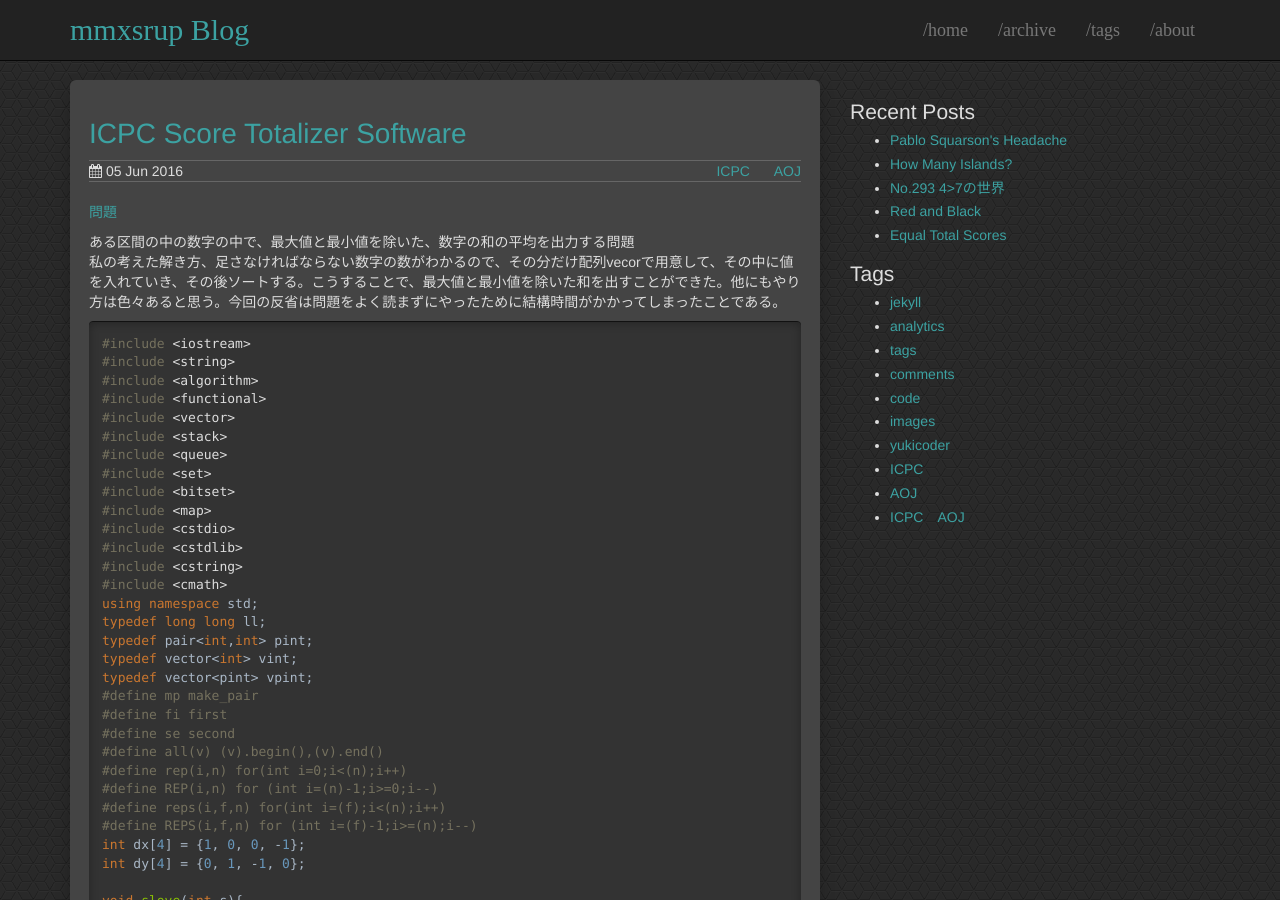
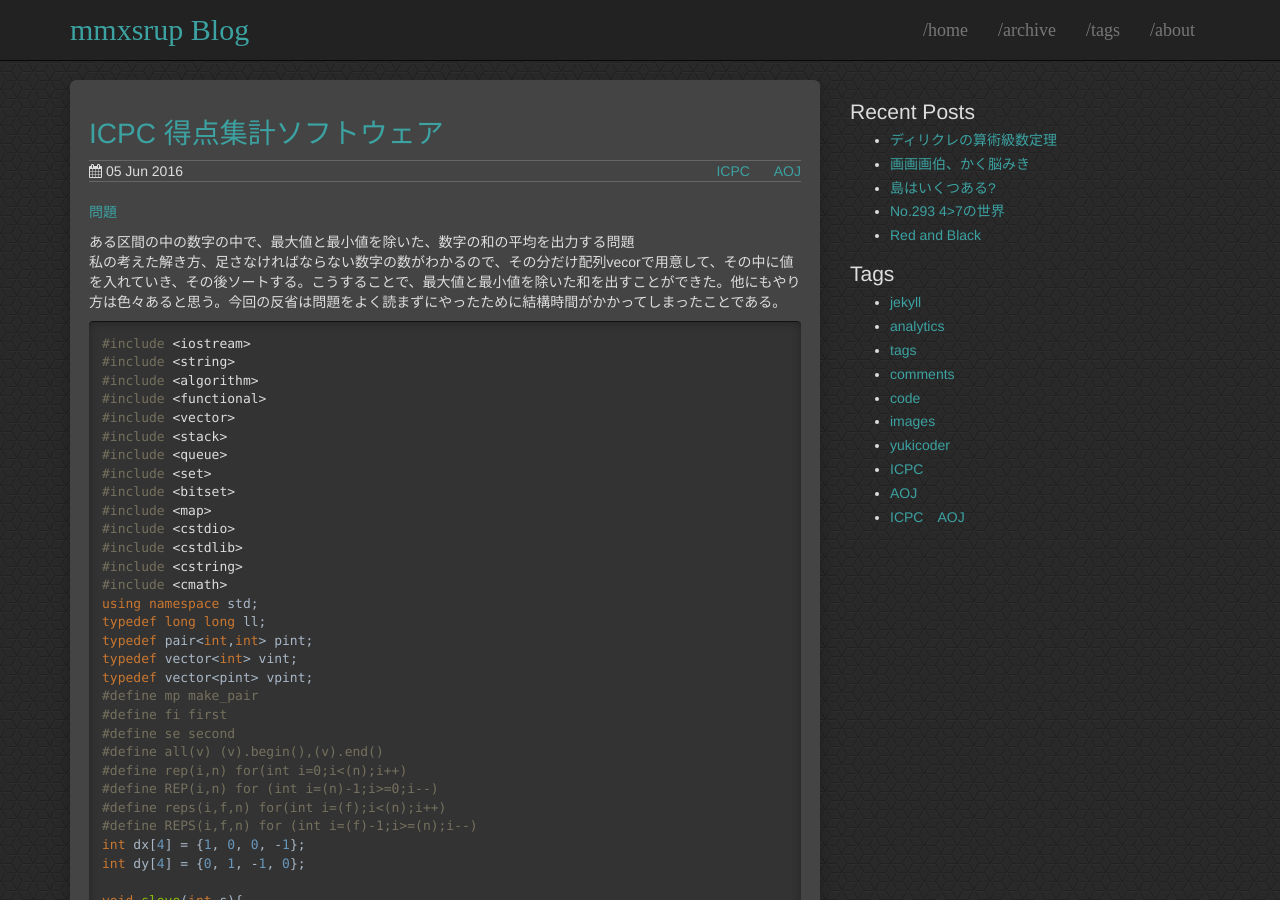
Before and after one commit to mmxsrup/old.mmxsrup.github.io, a Jekyll site: the page built from _posts/2016-06-06-ICPCScoreTotalizerSoftware.md, in a window 1280 px wide and 900 px high. Built offline with Jekyll 4.4.1, drawn with Linux system fonts in a browser that asks for light colours; some of the changed lines change nothing that is shown.

Commit message:
new post and fix post

```diff
--- a/_posts/2016-06-06-ICPCScoreTotalizerSoftware.md
+++ b/_posts/2016-06-06-ICPCScoreTotalizerSoftware.md
@@ -1,6 +1,6 @@
 ---
 layout: post
-title: ICPC Score Totalizer Software
+title: ICPC 得点集計ソフトウェア
 date: 2016-06-05 00:00:07
 tags: ICPC AOJ
 description: vector便利だね
--- a/_posts/2016-06-07-EqualTotalScores.md
+++ b/_posts/2016-06-07-EqualTotalScores.md
@@ -1,6 +1,6 @@
 ---
 layout: post
-title: Equal Total Scores
+title: 等しい合計点
 date: 2016-06-06 00:10:08
 tags: ICPC AOJ
 description: 全探索
--- a/_posts/2016-06-07-HowManyIslands?.md
+++ b/_posts/2016-06-07-HowManyIslands?.md
@@ -1,6 +1,6 @@
 ---
 layout: post
-title: How Many Islands?
+title: 島はいくつある?
 date: 2016-06-07 00:10:10
 tags: ICPC　AOJ
 description: 斜めも含む動き queueで実装する必要ないか？
--- /dev/null
+++ b/_posts/2016-06-08-Dirichlet'sTheoremonArithmeticProgressions.md
@@ -0,0 +1,87 @@
+---
+layout: post
+title: ディリクレの算術級数定理
+date: 2016-06-07 00:12:10
+tags: ICPC AOJ
+description: 全探索による素数判定
+---
+
+[問題](http://judge.u-aizu.ac.jp/onlinejudge/description.jsp?id=1141)
+
+## 問題
+互いに素な２つの数を利用した、等差数列の中で、n番目に小さい素数を求める問題。
+
+## 考え方
+単純に、`now % i == 0`を利用して、全探索して素数かどうかを判定するだけ。
+素数判定箇所を`for (int i = 2; i * i <= now ; ++i)`を利用して、すこしでもループ回数が減るようにした。`now`(素数かどうかを判定する数字)に含まれる約数の中で最大のものはその数自体を除けば`√now`であるから上のようなループで大丈夫。
+
+## ミス
+オーダーがわからなかった。(今も分からない)　全探索してみたが、これでよかったのか？
+はじめ`1 1 1`が与えられた時、出力として素数ではない1を出力してしまうプログラムを書いてしまった。気づいたのはテストケースに`1 1 1`があったからであり、もしなければずっと築けなかった可能性が高い。自力で見つけられるようにしたい。（どうすればいい？）
+
+## コード
+
+{% highlight c++ %}
+/*1 1 1で　１を出力してしまった*/
+#include <iostream>
+#include <string>
+#include <algorithm>
+#include <functional>
+#include <vector>
+#include <stack>
+#include <queue>
+#include <set>
+#include <bitset>
+#include <map>
+#include <cstdio>
+#include <cstdlib>
+#include <cstring>
+#include <cmath>
+using namespace std;
+typedef long long ll;
+typedef pair<int,int> pint;
+typedef vector<int> vint;
+typedef vector<pint> vpint;
+#define mp make_pair
+#define fi first
+#define se second
+#define all(v) (v).begin(),(v).end()
+#define rep(i,n) for(int i=0;i<(n);i++)
+#define REP(i,n) for (int i=(n)-1;i>=0;i--)
+#define reps(i,f,n) for(int i=(f);i<(n);i++)
+#define REPS(i,f,n) for (int i=(f)-1;i>=(n);i--)
+int dx[8] = {1, 0, 0, -1, 1, 1, -1, -1};
+int dy[8] = {0, 1, -1, 0, 1, -1, 1, -1};
+
+int a, d, n;
+
+void slove(void){
+	int cnt = 0;
+	int now = a;
+
+	while(cnt != n){
+		bool flag = true;//素数かどうかを判定flag
+		for (int i = 2; i * i <= now ; ++i){
+			if (now % i == 0){
+				flag = false;//素数ではない
+				break;
+			}
+		}
+		/*1は素数ではないが上の素数判定では1もtrueとしてしまうので、now != 1を追加した*/
+		if (flag == true && now != 1) cnt++;//素数発見
+		now += d;//等差数列を進める
+	}
+
+	printf("%d\n", now - d);//最後に+dしてしまってるのでマイナスしておく
+	return;
+}
+
+int main(void){
+	rep(i, 1000){
+		scanf("%d %d %d", &a, &d, &n);
+		if (a == 0) break;
+		slove();
+	}
+	return 0;
+}
+{% endhighlight c++ %}
--- a/_posts/2016-07-08-PabloSquarson'sHeadache.md
+++ b/_posts/2016-07-08-PabloSquarson'sHeadache.md
@@ -1,6 +1,6 @@
 ---
 layout: post
-title: Pablo Squarson's Headache
+title: 画画画伯、かく脳みき
 date: 2016-06-07 00:11:10
 tags: ICPC AOJ
 description: 配列の添字を利用すれば、どこにどの数字があるか探索しなくていい
```
